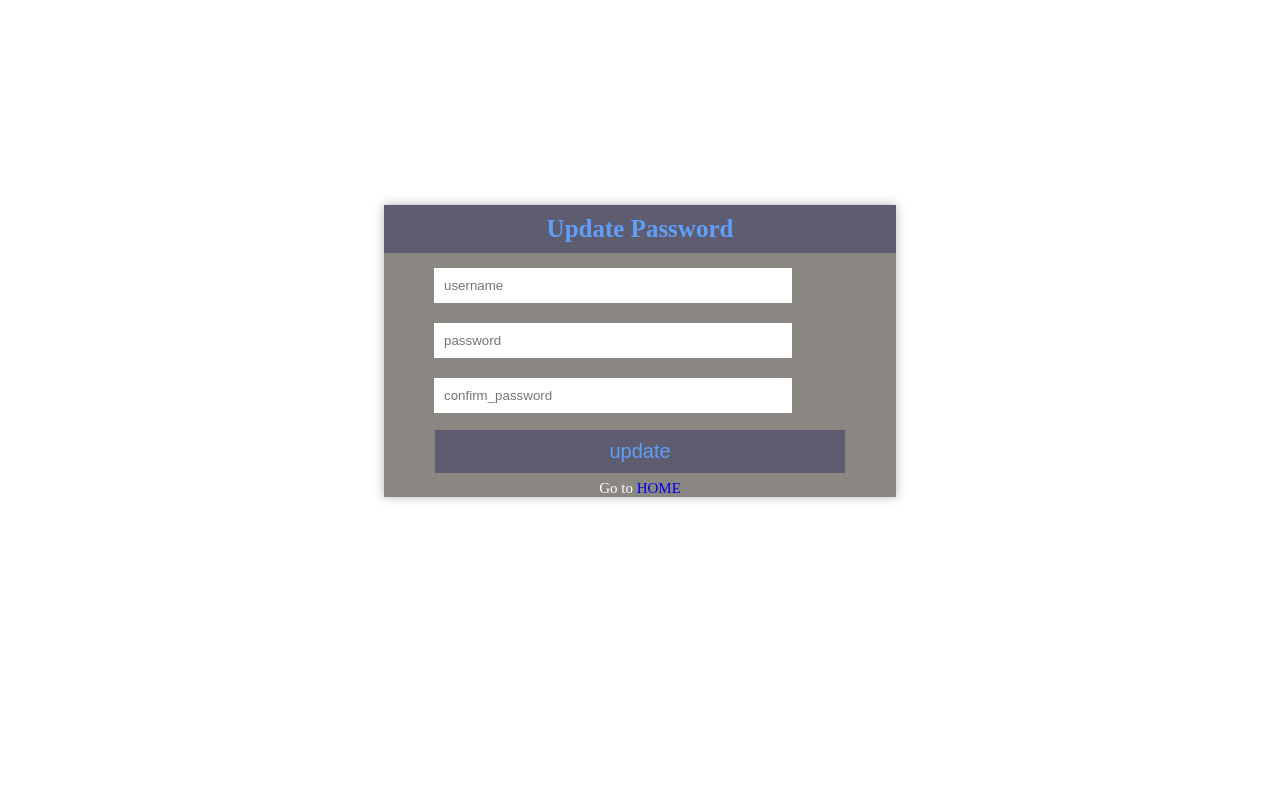
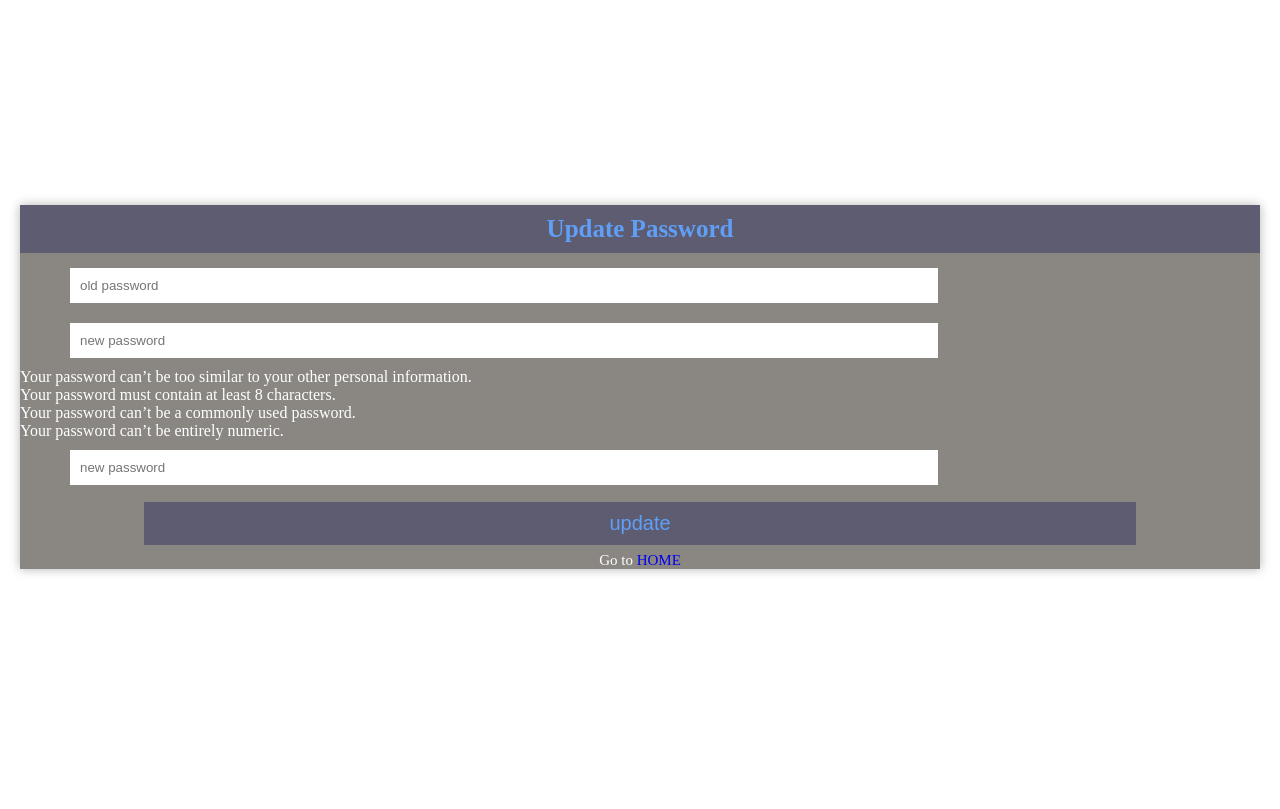
Before and after one commit to izzyjosh/django-password-generator, a Django app: a page that uses password_generator/templates/update.html in a window 1280 px wide. Shown: the part 179-988 px from the top of the page. Before the commit the page ends 681 px from the top, so only its background shows below. Run offline with Django 3.2, Linux system fonts and the light colour scheme.

Commit message:
made some upgrade and added a password change form

```diff
--- a/password_generator/password/forms.py
+++ b/password_generator/password/forms.py
@@ -1,4 +1,6 @@
 from django import forms
+from django.contrib.auth.forms import PasswordChangeForm
+
 
 class ForgottenPassword(forms.Form):
     username = forms.CharField(
@@ -14,28 +16,15 @@ class ForgottenPassword(forms.Form):
             label=False, )
 
 
-class UpdatePassword(forms.Form):
-    username = forms.CharField(
-            widget=forms.TextInput(attrs={
-                "placeholder":"username", "class":"user_data"}),
-            label=False,
-            max_length=30)
-    password = forms.CharField(
-            widget=forms.PasswordInput(
-                attrs={
-                    "placeholder":"password", "class":"user_data"}),
-                label=False,)
-    confirm_password = forms.CharField(
-            widget=forms.PasswordInput(
-                attrs={
-                    "placeholder":"confirm_password", "class":"user_data"}),
-                label=False,)
-
-
-class Insert(forms.Form):
-    code = forms.CharField(
-        widget=forms.NumberInput(attrs={
-            "placeholder":"code","class":"user_data"
-        }),
-        label=False,
-)
+class MyPasswordChangeForm(PasswordChangeForm):
+    def __init__(self,*args,**kwargs):
+        super().__init__(*args,**kwargs)
+        self.fields["old_password"].widget=forms.PasswordInput(attrs={
+            "class":"user_data","placeholder":"old password"})
+        self.fields["old_password"].label=False
+        self.fields["new_password1"].widget=forms.PasswordInput(attrs={
+            "class":"user_data","placeholder":"new password"})
+        self.fields["new_password1"].label=False
+        self.fields["new_password2"].widget=forms.PasswordInput(attrs={
+            "class":"user_data","placeholder":"new password"})
+        self.fields["new_password2"].label=False
--- a/password_generator/password/urls.py
+++ b/password_generator/password/urls.py
@@ -10,5 +10,4 @@ urlpatterns = [
         path("view_password/<str:username>", views.view_pass, name="view_pass"),
         path("recover_password/", views.forgotten, name="forgotten"),
         path("update Password/", views.update, name="update_pass"),
-        path("insert_code/<str:code>",views.insert,name="insert"),
         ]
--- a/password_generator/password/views.py
+++ b/password_generator/password/views.py
@@ -8,8 +8,8 @@ from django.db.models import Q
 import re
 import base64
 import smtplib
-from .forms import ForgottenPassword, UpdatePassword,Insert
-from django.contrib.auth import get_user_model
+from .forms import ForgottenPassword,MyPasswordChangeForm
+from django.contrib.auth import get_user_model,update_session_auth_hash
 
 
 #homepage view function
@@ -213,44 +213,15 @@ def forgotten(request):
 def update(request):
 
     if request.method == "POST":
-        update_pass = UpdatePassword(request.POST)
-        if update_pass.is_valid():
-            username = update_pass.cleaned_data["username"]
-            password = update_pass.cleaned_data["password"]
-            con_password = update_pass.cleaned_data["confirm_password"]
+        form = MyPasswordChangeForm(request.user,request.POST)
+        if form.is_valid():
+            user = form.save()
+            update_session_auth_hash(request,user)
+            messages.info(request,"successfully updated the user password ")
+            return redirect("signin")
+        else:
+            messages.error(request,"your form is invalid please try resetting it")
+    else:
+        form = MyPasswordChangeForm(request.user)
 
-            if password == con_password:
-                if User.objects.filter(username=username).exists():
-                    user = get_user_model().objects.get(username=username)
-                    user.set_password = password
-                    user.save()
-                    messages.info(request, "password successfully updated")
-                    return redirect("signin")
-
-                else:
-                    messages.error(request, "the username inputed does not exists")
-            else:
-                messages.error(request, "both password does not match")
-        else:
-            messages.error(request, "please verify your inputs")
-    else:
-        update_pass = UpdatePassword()
-
-    return render(request, "update.html", {"update_pass":update_pass})
-
-
-def insert(request,code):
-    if request.method == "POST":
-        insert = Insert(request.POST)
-        if insert.is_valid():
-            user_code = insert.cleaned_data["code"]
-
-            if code == str(user_code):
-                return redirect("update_pass")
-            else:
-                messages.error(request,"invalid code")
-        else:
-            messages.error(request,"please fill form data properly")
-    else:
-        insert = Insert()
-    return render(request,"insert.html",{"insert":insert})
+    return render(request, "update.html", {"form":form})
--- a/password_generator/templates/forgotten.html
+++ b/password_generator/templates/forgotten.html
@@ -12,7 +12,7 @@
          box-sizing: border-box;
       }
       .decorate {
-         margin: 30% 30%;
+         margin: 30% 20px;
          box-shadow: hsl(0, 0%, 70%) 0 0 10px;
          color: white;
          background: #8a8783;
--- a/password_generator/templates/root.html
+++ b/password_generator/templates/root.html
@@ -12,7 +12,7 @@
          box-sizing: border-box;
       }
       .decorate {
-         margin: 30% 30%;
+         margin: 30% 20px;
          box-shadow: hsl(0, 0%, 70%) 0 0 10px;
          color: white;
          background: #8a8783;
--- a/password_generator/templates/update.html
+++ b/password_generator/templates/update.html
@@ -12,7 +12,7 @@
          box-sizing: border-box;
       }
       .decorate {
-         margin: 30% 30%;
+         margin: 30% 20px;
          box-shadow: hsl(0, 0%, 70%) 0 0 10px;
          color: white;
          background: #8a8783;
@@ -29,7 +29,8 @@
           width: 70%;
           padding: 10px;
           margin: 10px 50px;
-          border: none;}
+          border: none;
+      }
        .btn {
          padding: 10px;
          margin: 7px 10%;
@@ -59,7 +60,7 @@
      {% endfor %}
       <form action="" method="post">
          {%csrf_token%}
-	 {{update_pass}}
+	 {{form}}
          <button class="btn" >update</button>
       </form>
    </main>
```
Also changed, not shown: password_generator/db.sqlite3.
